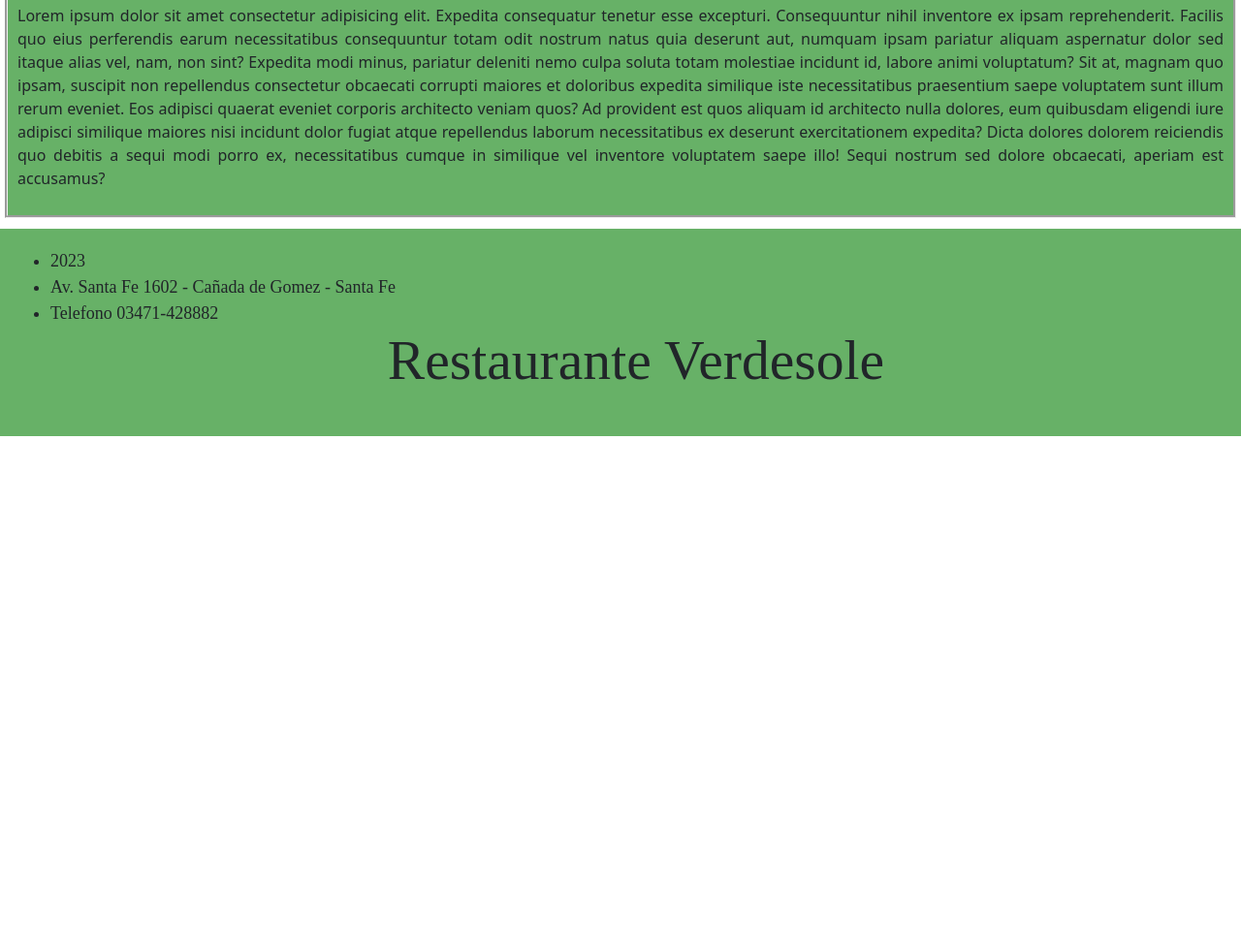
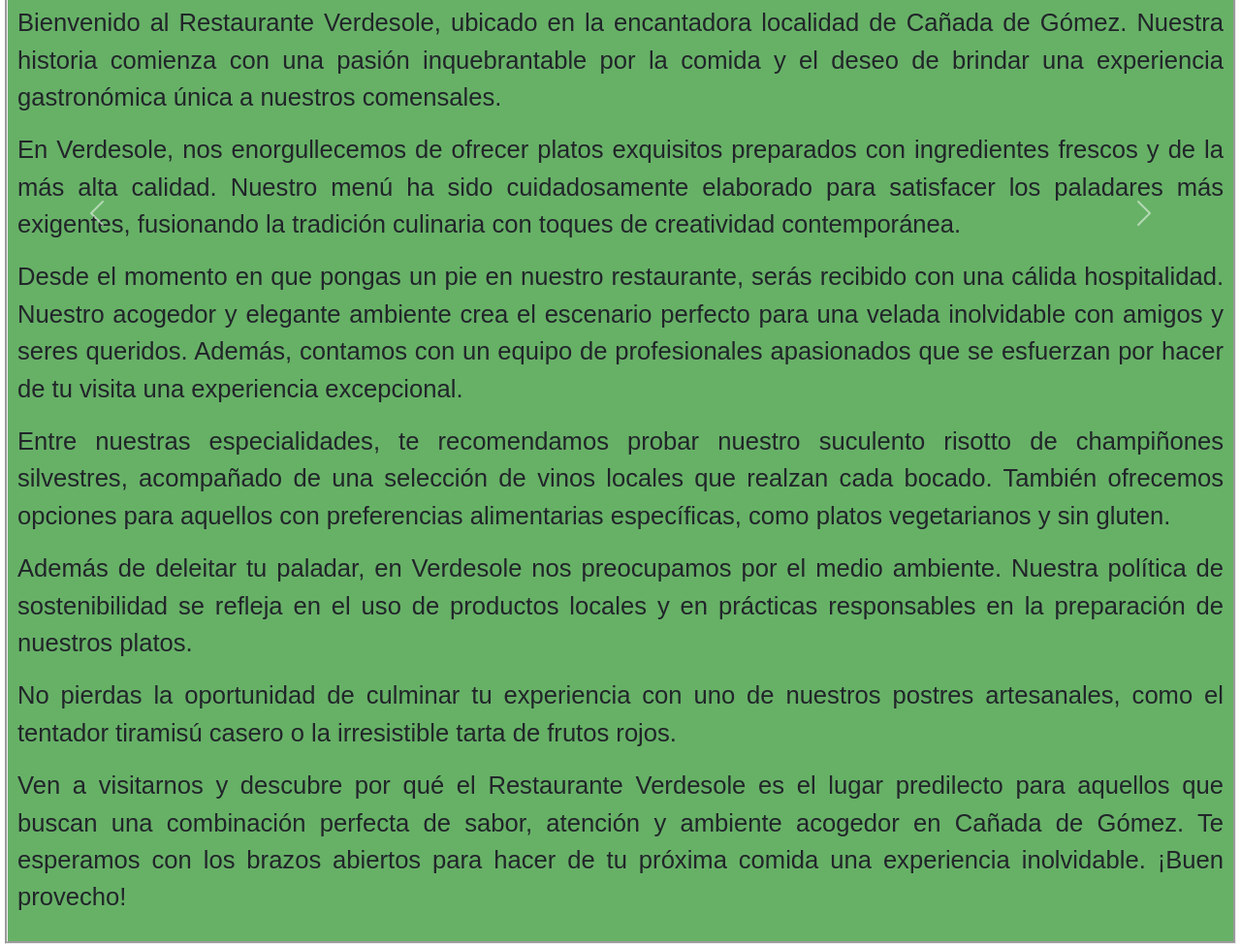
Before and after one commit to GastonBF/PreEntregaGastonFantuzzi, a website: page index.html in a window 1280 px wide. Shown: the part 760-1734 px from the top of the page at 97% size. Before the commit the page ends 1210 px from the top, so only its background shows below. Drawn offline with nearby package versions, Linux system fonts and the light colour scheme; a web font is replaced by a local one.

Commit message:
Modificando index

```diff
--- a/index.html
+++ b/index.html
@@ -74,7 +74,19 @@
             </button>
             <div class="box">
               <h2>Hace de tu cena, un momento unico</h2>
-              <p>Lorem ipsum dolor sit amet consectetur adipisicing elit. Expedita consequatur tenetur esse excepturi. Consequuntur nihil inventore ex ipsam reprehenderit. Facilis quo eius perferendis earum necessitatibus consequuntur totam odit nostrum natus quia deserunt aut, numquam ipsam pariatur aliquam aspernatur dolor sed itaque alias vel, nam, non sint? Expedita modi minus, pariatur deleniti nemo culpa soluta totam molestiae incidunt id, labore animi voluptatum? Sit at, magnam quo ipsam, suscipit non repellendus consectetur obcaecati corrupti maiores et doloribus expedita similique iste necessitatibus praesentium saepe voluptatem sunt illum rerum eveniet. Eos adipisci quaerat eveniet corporis architecto veniam quos? Ad provident est quos aliquam id architecto nulla dolores, eum quibusdam eligendi iure adipisci similique maiores nisi incidunt dolor fugiat atque repellendus laborum necessitatibus ex deserunt exercitationem expedita? Dicta dolores dolorem reiciendis quo debitis a sequi modi porro ex, necessitatibus cumque in similique vel inventore voluptatem saepe illo! Sequi nostrum sed dolore obcaecati, aperiam est accusamus?
+              <p>Bienvenido al Restaurante Verdesole, ubicado en la encantadora localidad de Cañada de Gómez. Nuestra historia comienza con una pasión inquebrantable por la comida y el deseo de brindar una experiencia gastronómica única a nuestros comensales.</p>
+
+                <p>En Verdesole, nos enorgullecemos de ofrecer platos exquisitos preparados con ingredientes frescos y de la más alta calidad. Nuestro menú ha sido cuidadosamente elaborado para satisfacer los paladares más exigentes, fusionando la tradición culinaria con toques de creatividad contemporánea.</p>
+
+                <p>Desde el momento en que pongas un pie en nuestro restaurante, serás recibido con una cálida hospitalidad. Nuestro acogedor y elegante ambiente crea el escenario perfecto para una velada inolvidable con amigos y seres queridos. Además, contamos con un equipo de profesionales apasionados que se esfuerzan por hacer de tu visita una experiencia excepcional.</p>
+
+                <p>Entre nuestras especialidades, te recomendamos probar nuestro suculento risotto de champiñones silvestres, acompañado de una selección de vinos locales que realzan cada bocado. También ofrecemos opciones para aquellos con preferencias alimentarias específicas, como platos vegetarianos y sin gluten.</p>
+
+                <p>Además de deleitar tu paladar, en Verdesole nos preocupamos por el medio ambiente. Nuestra política de sostenibilidad se refleja en el uso de productos locales y en prácticas responsables en la preparación de nuestros platos.</p>
+
+                <p>No pierdas la oportunidad de culminar tu experiencia con uno de nuestros postres artesanales, como el tentador tiramisú casero o la irresistible tarta de frutos rojos.</p>
+
+                <p>Ven a visitarnos y descubre por qué el Restaurante Verdesole es el lugar predilecto para aquellos que buscan una combinación perfecta de sabor, atención y ambiente acogedor en Cañada de Gómez. Te esperamos con los brazos abiertos para hacer de tu próxima comida una experiencia inolvidable. ¡Buen provecho!
               </p>
           </div>
           </div>
--- a/scss/style.scss
+++ b/scss/style.scss
@@ -68,8 +68,11 @@
     width: auto;
     border-style: groove;
     padding: 10px;
-    overflow: scroll;
-    text-align: justify
+    text-align: justify;
+    p{
+      font-family: Arial, Helvetica, sans-serif;
+      font-size: 1.6rem;
+    }
 }
   /*Imagenes*/
 
```
Also changed, not shown: css/style.css, 1 other file.
